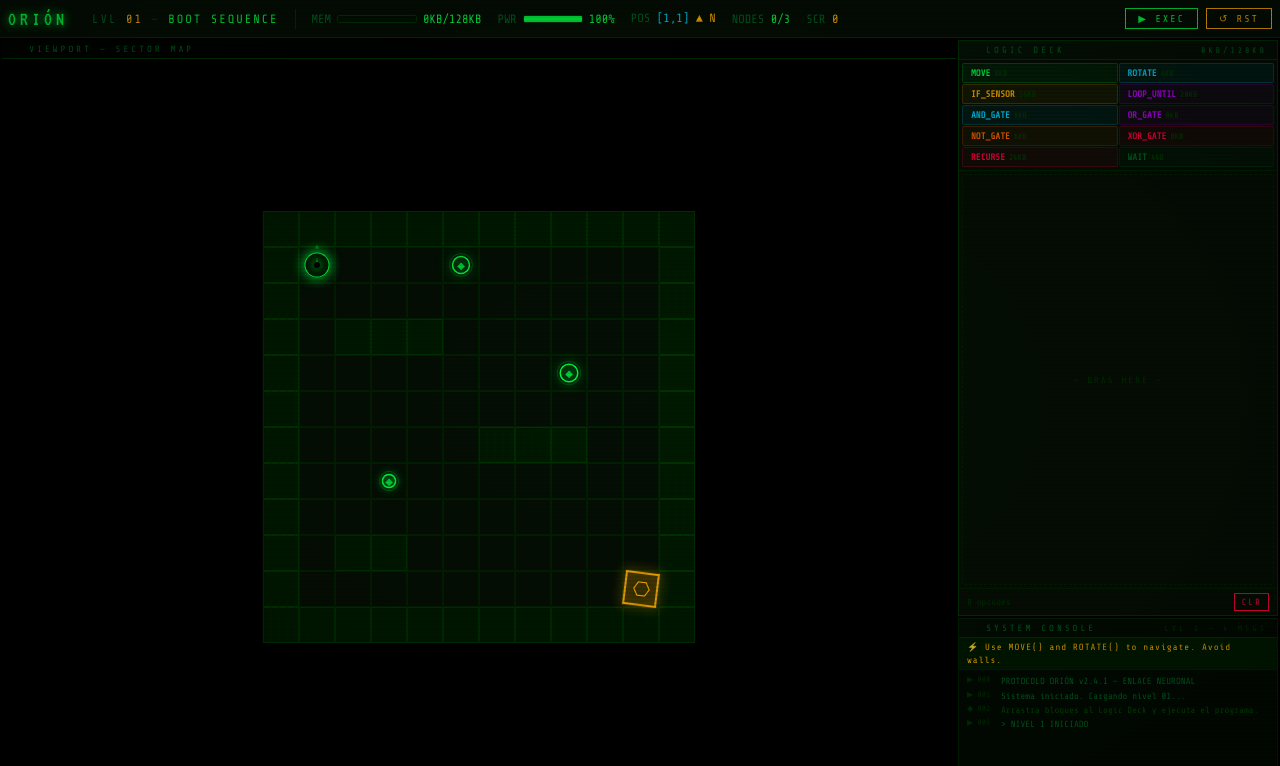
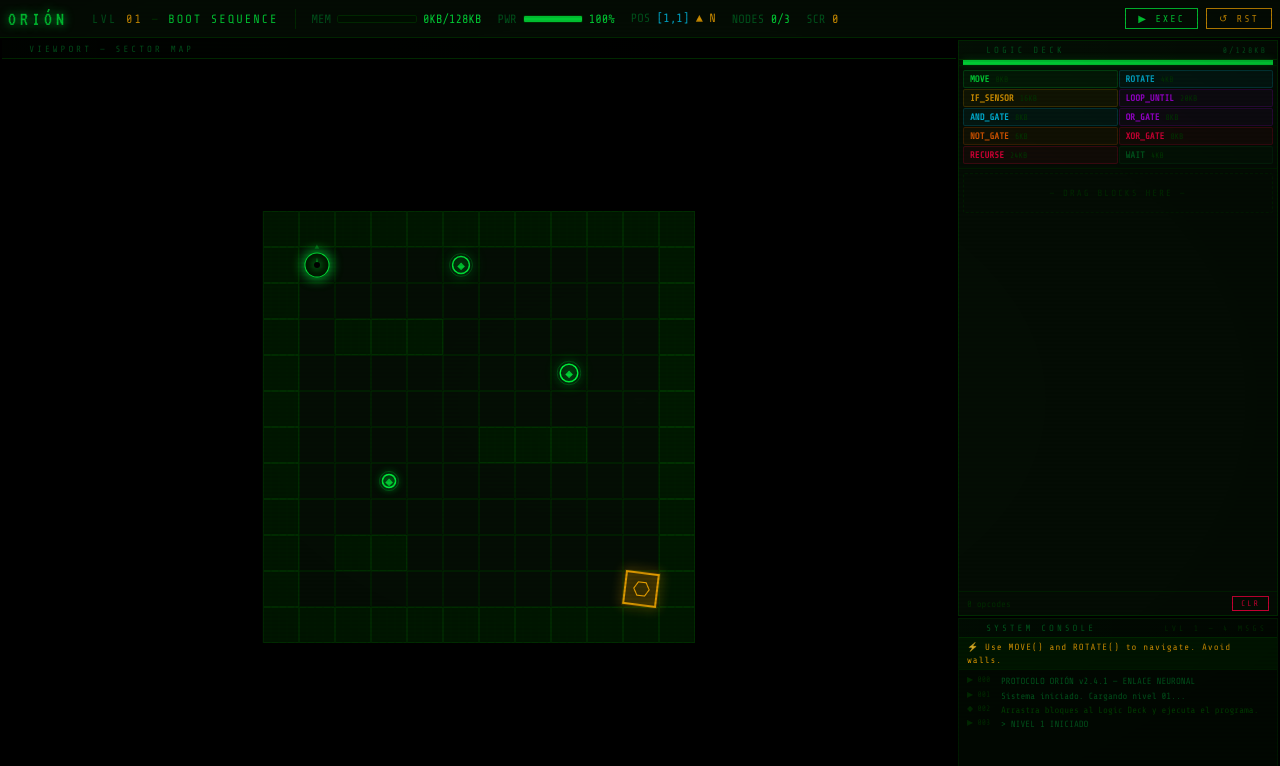
Before and after one commit to Estrboni/protocolo-orion-enlace-neuronal, a React (Vite) app: page / in a window 1280 px wide. Both pictures are taken after a click on the button "INICIAR PROTOCOLO". Shown: the top 766 px of the page. Built offline with nearby package versions, Linux system fonts and the light colour scheme.

Commit message:
🔧 Iteration 2: Enhanced animations, speed control, better UX

```diff
--- a/src/components/LogicDeck.jsx
+++ b/src/components/LogicDeck.jsx
@@ -4,16 +4,16 @@ import { useDrag, useDrop } from 'react-dnd'
 import { addBlock, removeBlock, moveBlock, updateBlockParam, clearProgram, BLOCK_COSTS_MAP } from '../store/programSlice'
 
 const BLOCK_PALETTE = [
-  { type: 'MOVE', color: '#00ff41', desc: 'Move forward N steps', cost: 8 },
-  { type: 'ROTATE', color: '#00d4ff', desc: 'Rotate left or right', cost: 4 },
-  { type: 'IF_SENSOR', color: '#ffb000', desc: 'Detect enemies nearby', cost: 16 },
-  { type: 'LOOP_UNTIL', color: '#bf00ff', desc: 'Loop until condition', cost: 20 },
-  { type: 'AND_GATE', color: '#00d4ff', desc: 'Logical AND operation', cost: 8 },
-  { type: 'OR_GATE', color: '#bf00ff', desc: 'Logical OR operation', cost: 8 },
-  { type: 'NOT_GATE', color: '#ff6600', desc: 'Logical NOT invert', cost: 6 },
-  { type: 'XOR_GATE', color: '#ff0040', desc: 'Logical XOR gate', cost: 8 },
-  { type: 'RECURSE', color: '#ff0040', desc: 'Call program recursively', cost: 24 },
-  { type: 'WAIT', color: '#006622', desc: 'Wait N ticks', cost: 4 },
+  { type: 'MOVE', color: '#00ff41', desc: 'Move forward N steps (8KB)' },
+  { type: 'ROTATE', color: '#00d4ff', desc: 'Rotate left or right (4KB)' },
+  { type: 'IF_SENSOR', color: '#ffb000', desc: 'Detect enemies within range (16KB)' },
+  { type: 'LOOP_UNTIL', color: '#bf00ff', desc: 'Loop until condition met (20KB)' },
+  { type: 'AND_GATE', color: '#00d4ff', desc: 'Logical AND gate (8KB)' },
+  { type: 'OR_GATE', color: '#bf00ff', desc: 'Logical OR gate (8KB)' },
+  { type: 'NOT_GATE', color: '#ff6600', desc: 'Logical NOT invert (6KB)' },
+  { type: 'XOR_GATE', color: '#ff0040', desc: 'Logical XOR gate (8KB)' },
+  { type: 'RECURSE', color: '#ff0040', desc: 'Call program recursively (24KB)' },
+  { type: 'WAIT', color: '#006622', desc: 'Wait N ticks (4KB)' },
 ]
 
 function PaletteBlock({ block }) {
@@ -24,47 +24,40 @@ function PaletteBlock({ block }) {
   }))
 
   return (
-    <div ref={drag}
-      style={{
+    <div ref={drag} style={{
       border: `1px solid ${block.color}33`,
       background: `${block.color}11`,
-        padding: 'clamp(2px, 0.5vw, 4px) clamp(4px, 1vw, 8px)',
+      padding: '3px 6px',
       cursor: 'grab',
       opacity: isDragging ? 0.4 : 1,
       display: 'flex',
       alignItems: 'center',
-        gap: 4,
+      gap: 6,
       transition: 'all 0.15s',
-        fontSize: 'clamp(7px, 1vw, 9px)',
+      fontSize: 9,
       borderRadius: 2,
+      position: 'relative'
     }}
-      onMouseEnter={e => {
-        e.currentTarget.style.background = `${block.color}22`
-        e.currentTarget.style.borderColor = block.color
-      }}
-      onMouseLeave={e => {
-        e.currentTarget.style.background = `${block.color}11`
-        e.currentTarget.style.borderColor = `${block.color}33`
-      }}
-      title={block.desc}
-      role="button"
-      tabIndex={0}
+      data-tip={block.desc}
+      onMouseEnter={e => { e.currentTarget.style.background = `${block.color}22`; e.currentTarget.style.borderColor = block.color; e.currentTarget.style.boxShadow = `0 0 10px ${block.color}44` }}
+      onMouseLeave={e => { e.currentTarget.style.background = `${block.color}11`; e.currentTarget.style.borderColor = `${block.color}33`; e.currentTarget.style.boxShadow = 'none' }}
     >
-      <span style={{ color: block.color, fontWeight: 'bold' }}>{block.type}</span>
-      <span style={{ color: '#004400', fontSize: 'clamp(6px, 0.8vw, 8px)' }}>{block.cost}KB</span>
+      <span style={{ color: block.color, fontWeight: 'bold', fontSize: 9 }}>{block.type}</span>
+      <span style={{ color: '#004400', fontSize: 8 }}>{BLOCK_COSTS_MAP[block.type]}KB</span>
     </div>
   )
 }
 
-function ProgramBlock({ block, index, willExceed }) {
+function ProgramBlock({ block, index }) {
   const dispatch = useDispatch()
   const ref = useRef(null)
+  const { levelData } = useSelector(s => s.game)
 
   const [{ isDragging }, drag] = useDrag(() => ({
     type: 'program-block',
     item: { index },
     collect: m => ({ isDragging: m.isDragging() })
-  }), [index])
+  }))
 
   const [{ isOver }, drop] = useDrop(() => ({
     accept: 'program-block',
@@ -72,139 +65,80 @@ function ProgramBlock({ block, index, willExceed }) {
       if (item.index !== index) dispatch(moveBlock({ fromIndex: item.index, toIndex: index }))
     },
     collect: m => ({ isOver: m.isOver() })
-  }), [index])
+  }))
 
   drag(drop(ref))
 
   const blockColor = BLOCK_PALETTE.find(b => b.type === block.type)?.color ?? '#00ff41'
 
   return (
-    <div ref={ref}
-      style={{
+    <div ref={ref} style={{
       border: `1px solid ${isOver ? blockColor : blockColor + '44'}`,
       background: isOver ? `${blockColor}22` : `${blockColor}0a`,
-        padding: 'clamp(2px, 0.5vw, 4px) clamp(4px, 1vw, 8px)',
+      padding: '4px 8px',
       cursor: 'grab',
       opacity: isDragging ? 0.3 : 1,
       display: 'flex',
       alignItems: 'center',
-        gap: 4,
+      gap: 6,
       transition: 'all 0.1s',
       marginBottom: 1,
-        fontSize: 'clamp(7px, 1vw, 9px)',
+      fontSize: 9,
       borderRadius: 2,
-        flexWrap: 'wrap',
-        minHeight: 'min-content'
-      }}
-      role="listitem"
-      draggable>
-      <span style={{ color: '#003300', fontSize: 'clamp(6px, 0.8vw, 8px)' }}>{String(index + 1).padStart(2, '0')}</span>
-      <span style={{ color: blockColor, fontWeight: 'bold', minWidth: 60, fontSize: 'clamp(7px, 1vw, 9px)' }}>{block.type}</span>
+      boxShadow: isOver ? `inset 0 0 10px ${blockColor}33` : 'none'
+    }}>
+      <span style={{ color: '#003300', fontSize: 8, minWidth: 16 }}>{String(index + 1).padStart(2, '0')}</span>
+      <span style={{ color: blockColor, fontWeight: 'bold', minWidth: 70, fontSize: 9 }}>{block.type}</span>
 
-      {/* Params */}
+      {/* Params with validation */}
       {block.type === 'MOVE' && (
         <input type="number" min="1" max="10" value={block.params.steps ?? 1}
-          onChange={e => dispatch(updateBlockParam({ id: block.id, key: 'steps', value: parseInt(e.target.value) }))}
-          style={{
-            width: 28,
-            background: '#000',
-            border: '1px solid #003300',
-            color: '#00ff41',
-            fontSize: 'clamp(7px, 1vw, 9px)',
-            textAlign: 'center',
-            fontFamily: 'var(--font-mono)',
-            padding: '1px 2px'
+          onChange={e => {
+            const val = Math.max(1, Math.min(10, parseInt(e.target.value) || 1))
+            dispatch(updateBlockParam({ id: block.id, key: 'steps', value: val }))
           }}
-          aria-label="Steps" />
+          style={{ width: 32, background: '#000', border: '1px solid #003300', color: '#00ff41', fontSize: 9, textAlign: 'center', fontFamily: 'var(--font-mono)' }} />
       )}
       {block.type === 'ROTATE' && (
         <select value={block.params.direction ?? 'right'}
           onChange={e => dispatch(updateBlockParam({ id: block.id, key: 'direction', value: e.target.value }))}
-          style={{
-            background: '#000',
-            border: '1px solid #003300',
-            color: '#00d4ff',
-            fontSize: 'clamp(7px, 1vw, 9px)',
-            fontFamily: 'var(--font-mono)',
-            padding: '1px 2px'
-          }}
-          aria-label="Direction">
-          <option value="right">R</option>
-          <option value="left">L</option>
+          style={{ background: '#000', border: '1px solid #003300', color: '#00d4ff', fontSize: 9, fontFamily: 'var(--font-mono)', cursor: 'pointer' }}>
+          <option value="right">RIGHT</option>
+          <option value="left">LEFT</option>
         </select>
       )}
       {block.type === 'IF_SENSOR' && (
         <input type="number" min="1" max="6" value={block.params.range ?? 3}
-          onChange={e => dispatch(updateBlockParam({ id: block.id, key: 'range', value: parseInt(e.target.value) }))}
-          style={{
-            width: 28,
-            background: '#000',
-            border: '1px solid #003300',
-            color: '#ffb000',
-            fontSize: 'clamp(7px, 1vw, 9px)',
-            textAlign: 'center',
-            fontFamily: 'var(--font-mono)',
-            padding: '1px 2px'
+          onChange={e => {
+            const val = Math.max(1, Math.min(6, parseInt(e.target.value) || 3))
+            dispatch(updateBlockParam({ id: block.id, key: 'range', value: val }))
           }}
-          aria-label="Sensor range" />
+          style={{ width: 32, background: '#000', border: '1px solid #003300', color: '#ffb000', fontSize: 9, textAlign: 'center', fontFamily: 'var(--font-mono)' }} />
       )}
       {block.type === 'LOOP_UNTIL' && (
         <select value={block.params.condition ?? 'EXIT'}
           onChange={e => dispatch(updateBlockParam({ id: block.id, key: 'condition', value: e.target.value }))}
-          style={{
-            background: '#000',
-            border: '1px solid #003300',
-            color: '#bf00ff',
-            fontSize: 'clamp(6px, 0.9vw, 8px)',
-            fontFamily: 'var(--font-mono)',
-            padding: '1px 2px'
-          }}
-          aria-label="Loop condition">
-          <option value="EXIT">EXT</option>
-          <option value="ALL_NODES">ALL</option>
-          <option value="NO_ENEMIES">EXE</option>
+          style={{ background: '#000', border: '1px solid #003300', color: '#bf00ff', fontSize: 9, fontFamily: 'var(--font-mono)', cursor: 'pointer' }}>
+          <option value="EXIT">EXIT</option>
+          <option value="ALL_NODES">NODES</option>
+          <option value="NO_ENEMIES">SAFE</option>
         </select>
       )}
       {block.type === 'WAIT' && (
         <input type="number" min="1" max="5" value={block.params.ticks ?? 1}
-          onChange={e => dispatch(updateBlockParam({ id: block.id, key: 'ticks', value: parseInt(e.target.value) }))}
-          style={{
-            width: 28,
-            background: '#000',
-            border: '1px solid #003300',
-            color: '#006622',
-            fontSize: 'clamp(7px, 1vw, 9px)',
-            textAlign: 'center',
-            fontFamily: 'var(--font-mono)',
-            padding: '1px 2px'
+          onChange={e => {
+            const val = Math.max(1, Math.min(5, parseInt(e.target.value) || 1))
+            dispatch(updateBlockParam({ id: block.id, key: 'ticks', value: val }))
           }}
-          aria-label="Wait ticks" />
+          style={{ width: 32, background: '#000', border: '1px solid #003300', color: '#006622', fontSize: 9, textAlign: 'center', fontFamily: 'var(--font-mono)' }} />
       )}
 
-      <span style={{
-        marginLeft: 'auto',
-        color: willExceed ? '#ff0040' : '#003300',
-        fontSize: 'clamp(6px, 0.8vw, 8px)',
-        fontWeight: willExceed ? 'bold' : 'normal'
-      }}>
-        {block.cost}KB
-      </span>
+      <span style={{ marginLeft: 'auto', color: '#003300', fontSize: 8 }}>{block.cost}KB</span>
       <button onClick={() => dispatch(removeBlock(block.id))}
-        style={{
-          border: 'none',
-          background: 'none',
-          color: '#ff004066',
-          cursor: 'pointer',
-          fontSize: 'clamp(8px, 1vw, 10px)',
-          padding: '0 1px',
-          lineHeight: 1,
-          transition: 'color 0.15s'
-        }}
+        style={{ border: 'none', background: 'none', color: '#ff004066', cursor: 'pointer', fontSize: 10, padding: '0 2px', lineHeight: 1, transition: 'all 0.15s' }}
         onMouseEnter={e => e.currentTarget.style.color = '#ff0040'}
         onMouseLeave={e => e.currentTarget.style.color = '#ff004066'}
-        aria-label={`Remove ${block.type}`}>
-        ✕
-      </button>
+      >✕</button>
     </div>
   )
 }
@@ -220,21 +154,20 @@ function DropZone() {
   return (
     <div ref={drop} style={{
       flex: 1,
-      minHeight: 30,
+      minHeight: 40,
       border: isOver ? '1px dashed #00ff41' : '1px dashed #002200',
       background: isOver ? '#00ff4108' : 'transparent',
       display: 'flex',
       alignItems: 'center',
       justifyContent: 'center',
       color: '#003300',
-      fontSize: 'clamp(7px, 1.5vw, 9px)',
+      fontSize: 9,
       letterSpacing: 2,
       transition: 'all 0.15s',
-      borderRadius: 2
-    }}
-      role="region"
-      aria-label="Drop zone for logic blocks">
-      {isOver ? '+ DROP' : '— DRAG HERE —'}
+      borderRadius: 2,
+      boxShadow: isOver ? `inset 0 0 10px #00ff4122` : 'none'
+    }}>
+      {isOver ? '+ DROP BLOCK' : '— DRAG BLOCKS HERE —'}
     </div>
   )
 }
@@ -246,87 +179,47 @@ export default function LogicDeck() {
   const memUsed = blocks.reduce((a, b) => a + (BLOCK_COSTS_MAP[b.type] || 8), 0)
   const memTotal = levelData?.memoryBuffer ?? 128
   const overflow = memUsed > memTotal
+  const memPct = (memUsed / memTotal) * 100
 
   return (
-    <div style={{
-      width: '100%',
-      height: '100%',
-      display: 'flex',
-      flexDirection: 'column',
-      background: '#050f05',
-      border: '1px solid #003300',
-      overflow: 'hidden'
-    }}
-      role="region"
-      aria-label="Logic programming deck">
-      <div className="panel-header" style={{ fontSize: 'clamp(7px, 1.5vw, 9px)' }}>
+    <div style={{ width: '100%', height: '100%', display: 'flex', flexDirection: 'column', background: '#050f05', border: '1px solid #003300', overflow: 'hidden' }}>
+      <div className="panel-header" style={{ fontSize: 9 }}>
         LOGIC DECK
-        <span style={{
-          marginLeft: 'auto',
-          color: overflow ? '#ff0040' : '#006622',
-          fontSize: 'clamp(6px, 1.2vw, 8px)',
-          animation: overflow ? 'blink 0.6s infinite' : 'none',
-          fontWeight: overflow ? 'bold' : 'normal'
-        }}>
-          {memUsed}KB/{memTotal}KB {overflow && '⚠'}
+        <span style={{ marginLeft: 'auto', color: overflow ? '#ff0040' : '#006622', fontSize: 8, letterSpacing: 2 }}>
+          {memUsed}/{memTotal}KB {overflow && '⚠'}
         </span>
       </div>
 
+      {/* Memory visualization bar */}
+      <div style={{ height: 6, background: '#001100', borderBottom: '1px solid #002200', padding: '0 4px', display: 'flex', alignItems: 'center' }}>
+        <div style={{
+          flex: 1, height: '100%', background: overflow ? '#ff0040' : '#00ff41',
+          width: `${Math.min(100, memPct)}%`, transition: 'all 0.3s',
+          boxShadow: `0 0 8px ${overflow ? '#ff0040' : '#00ff41'}33`
+        }} />
+      </div>
+
       {/* Palette */}
-      <div style={{
-        display: 'grid',
-        gridTemplateColumns: '1fr 1fr',
-        gap: 1,
-        padding: 3,
-        borderBottom: '1px solid #002200',
-        overflow: 'auto',
-        maxHeight: '35%'
-      }}
-        role="group"
-        aria-label="Available logic blocks">
+      <div style={{ display: 'grid', gridTemplateColumns: '1fr 1fr', gap: 1, padding: 4, borderBottom: '1px solid #002200' }}>
         {BLOCK_PALETTE.map(b => <PaletteBlock key={b.type} block={b} />)}
       </div>
 
       {/* Program */}
-      <div style={{
-        flex: 1,
-        overflowY: 'auto',
-        padding: 3,
-        display: 'flex',
-        flexDirection: 'column',
-        minHeight: 0
-      }}
-        role="list"
-        aria-label="Program instructions">
+      <div style={{ flex: 1, overflowY: 'auto', padding: 4 }}>
         {blocks.length === 0 ? (
           <DropZone />
         ) : (
           <>
-            {blocks.map((b, i) => (
-              <ProgramBlock key={b.id} block={b} index={i} willExceed={overflow} />
-            ))}
+            {blocks.map((b, i) => <ProgramBlock key={b.id} block={b} index={i} />)}
             <DropZone />
           </>
         )}
       </div>
 
       {/* Footer */}
-      <div style={{
-        padding: 'clamp(2px, 0.5vh, 4px) clamp(4px, 1vw, 8px)',
-        borderTop: '1px solid #002200',
-        display: 'flex',
-        gap: 4,
-        alignItems: 'center',
-        fontSize: 'clamp(7px, 1vw, 9px)',
-        flexShrink: 0
-      }}>
+      <div style={{ padding: '4px 8px', borderTop: '1px solid #002200', display: 'flex', gap: 6, alignItems: 'center', fontSize: 9 }}>
         <span style={{ color: '#003300', flex: 1 }}>{blocks.length} opcodes</span>
-        <button onClick={() => dispatch(clearProgram())} className="danger" style={{
-          fontSize: 'clamp(7px, 1vw, 9px)',
-          padding: 'clamp(2px, 0.5vh, 3px) clamp(4px, 1vw, 6px)'
-        }} aria-label="Clear program">
-          CLR
-        </button>
+        <button onClick={() => dispatch(clearProgram())} className="danger" style={{ fontSize: 8, padding: '2px 8px' }}>CLR</button>
       </div>
     </div>
   )
```
Lines whose indentation alone changed are shown as unchanged.
